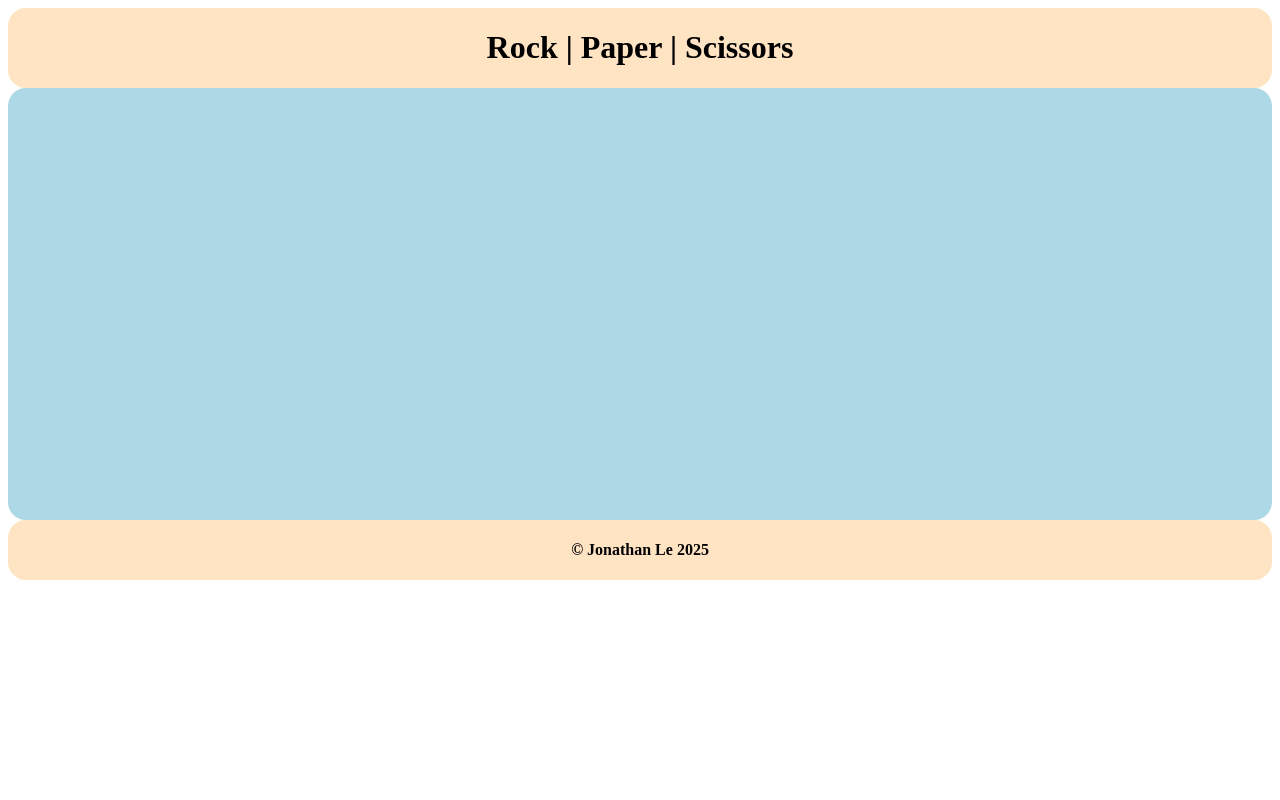
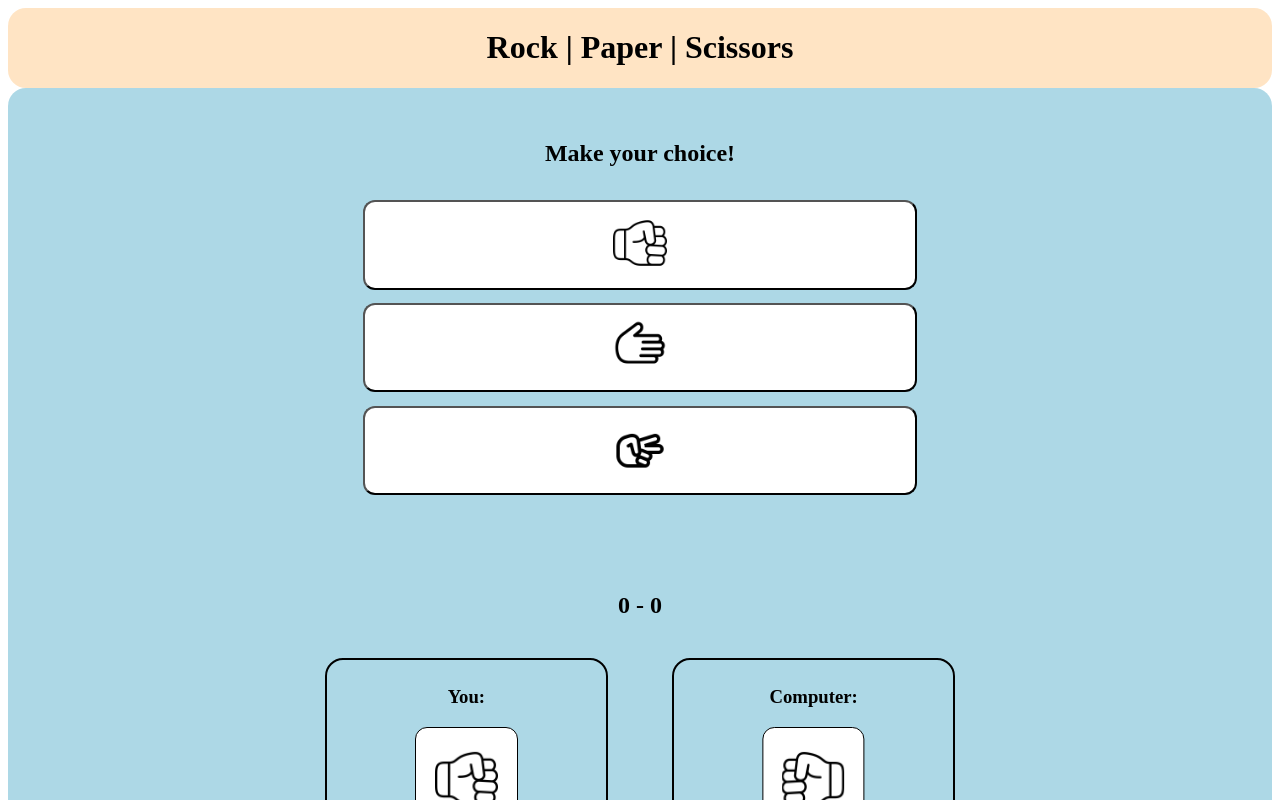
Before and after one commit to Jonathan-C-L/the-odin-project, a plain HTML site: page rock-paper-scissors/index.html in a window 1280 px wide. Both pictures are taken after a click on the button 640 px from the left and 234 px from the top of the page. Shown: the top 800 px of the page. Drawn offline with Linux system fonts and the light colour scheme.

Commit message:
images changing properly, add placeholders for the images for play round; next to work on is comparing answers

```diff
--- a/rock-paper-scissors/index.html
+++ b/rock-paper-scissors/index.html
@@ -24,12 +24,12 @@
         </div>
         <!-- images for rock, paper, scissors -->
         <div class="matchup">
-            <h2 class="winner">The winner is...</h2>
+            <h2 class="winner">0 - 0</h2>
             <div class="images">
-                <img class="user-img" src="./images/paper.png" alt="">
-                <img class="bot-img" src="./images/rock.png" alt="">
+                    <h3>You:<img class="user-img" src="" alt=""></h3>
+                    <h3>Computer:<img class="bot-img" src="" alt=""></h3>
+
             </div>
-
         </div>
         <!-- hidden display (shows result) -->
          <div class="result">
--- a/rock-paper-scissors/js.js
+++ b/rock-paper-scissors/js.js
@@ -16,14 +16,9 @@ window.onload = () => {
     imgInit();
 
     // get user choice
-    const userChoice = getUserChoice();
     const computerChoice = getComputerChoice();
     console.log(`Computer choice was ${RPS[computerChoice]}`);
-
-    // only displays the matchup if user has made a choice
-    if(userChoice > -1){
-        playRound(computerChoice, userChoice);
-    }
+    getUserChoice(computerChoice);
 
 }
 /******************functions***************/
@@ -62,27 +57,28 @@ function Randomize(min, max){
     return Math.floor(Math.random()*(max-min))+min;
 }
 
-function getUserChoice(CallBack){
+function getUserChoice(computerChoice){
     const user = document.querySelector(".user-selection");
     const choice = document.querySelectorAll("button");
-
-    // show user selection options
-    user.style.display = "flex";
 
     // choice made
     for(let i = 0; i < choice.length; i++){
         choice[i].onclick = () =>{
-            user.style.display = "none";
             console.log(`User choice was ${RPS[i]}`);
-            return i;
+            // only displays the matchup if user has made a choice
+            playRound(computerChoice, i);
         }
     }
 }
 
 function playRound(computer, user){
     const matchup = document.querySelector(".matchup");
+    const choice = document.querySelector(".user-img");
+    const comp = document.querySelector(".bot-img");
 
-    console.log(`computer: ${computer} - user: ${user}`);
-    matchup.style.display = "flex";
-
+    // displaying the images for the user and computer choices, respectively
+    choice.src = `./images/${RPS[user]}.png`;
+    choice.alt = `${RPS[user]}`;
+    comp.src = `./images/${RPS[computer]}.png`;
+    comp.alt = `${RPS[computer]}`
 }
--- a/rock-paper-scissors/style.css
+++ b/rock-paper-scissors/style.css
@@ -9,9 +9,9 @@ header, footer{
     border-radius: 18px;
 }
 main{
-    height: 54vh;
+    height: 100%;
     justify-content: center;
-    align-items: center;
+    flex-wrap: wrap;
     display: flex;
     background-color: lightblue;
     border-radius: 18px;
@@ -32,20 +32,32 @@ button:hover{
 button:active{
     box-shadow: 10px 10px 20px goldenrod;
 }
+h3{
+    display: flex;
+    flex-direction: column;
+    align-items: center;
+    width: 30%;
+    border: 2px solid black;
+    border-radius: 18px;
+    padding: 26px;
+}
 
 /* images */
 .bot-img, .user-img{
     border: 1px solid black;
     border-radius: 12px;
     box-sizing: border-box;
-    width: 30%;
+    width: 45%;
 }
 .matchup{
-    display: none;
+    display: flex;
+    flex-direction: column;
+    padding: 2em;
+    width: 60%;
 }
 .images{
     display: flex;
-    justify-content: center;
+    justify-content: space-evenly;
 }
 .bot-img, .user-img{
     background-color: white;
@@ -59,7 +71,9 @@ button:active{
 .user-selection{
     flex-direction: column;
     flex-wrap: wrap;
-    display: none;
+    display: flex;
+    padding: 1em;
+    margin: 1em;
 }
 
 /* results */
```
